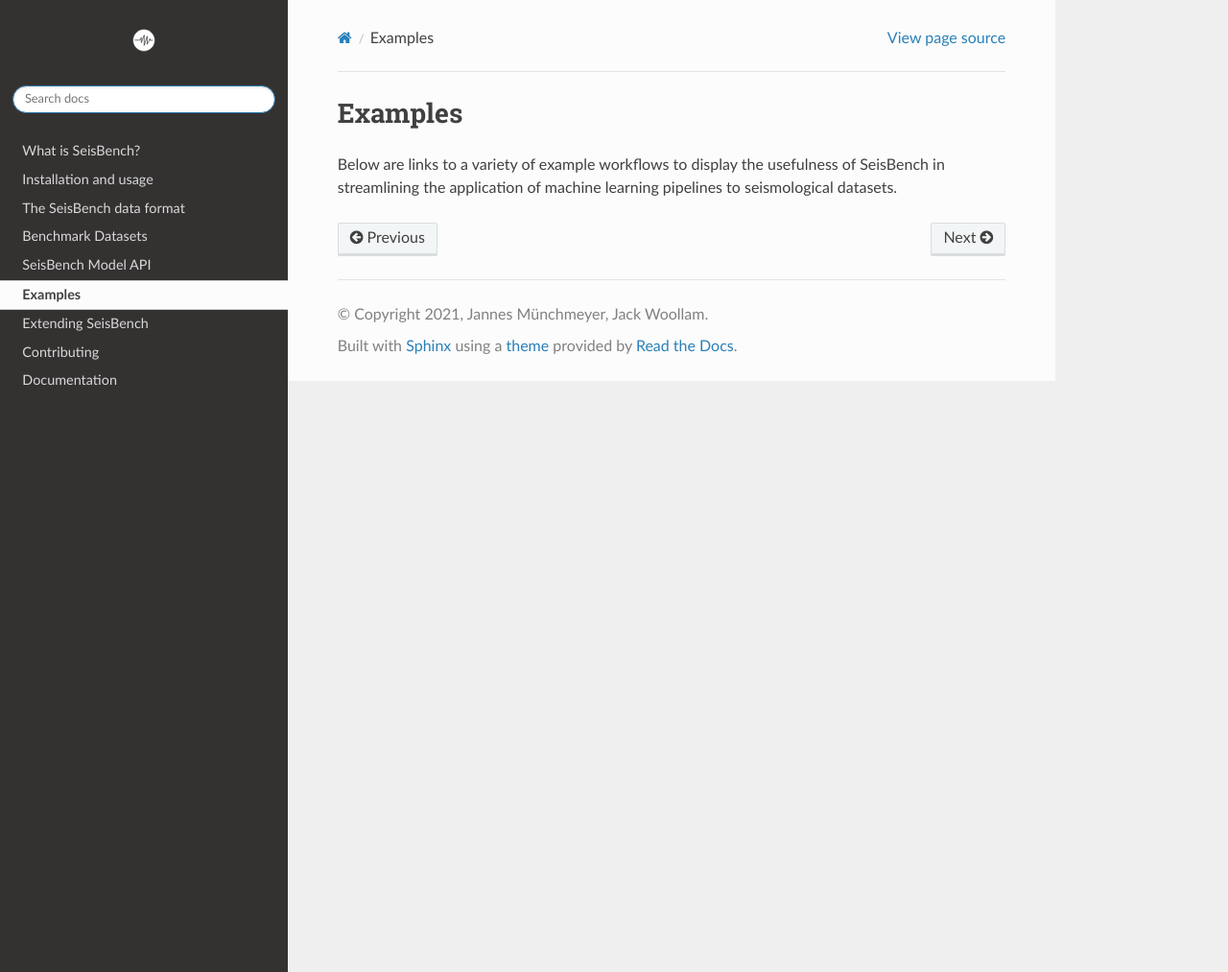
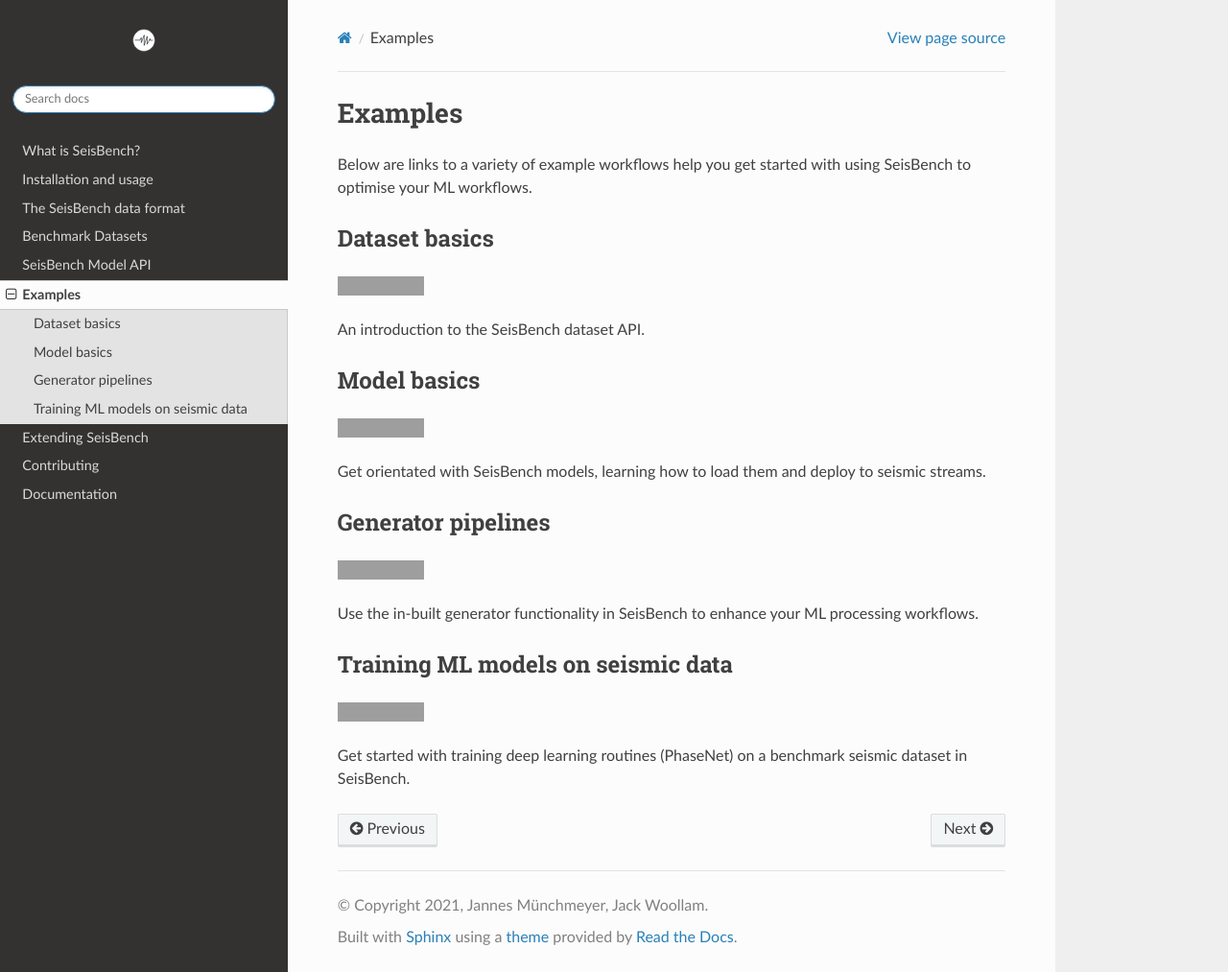
Before and after one commit to seisbench/seisbench, a Sphinx documentation site: the page built from docs/pages/examples.rst, in a window 1280 px wide and 1013 px high. Shown: the whole window at 96% size. Built offline with Sphinx 7.4.7 and the Read the Docs theme 2.0.0, drawn with Linux system fonts in a browser that asks for light colours; grey boxes are pictures that could not be loaded.

Commit message:
Add Colaboratory example links #6

```diff
--- a/docs/pages/examples.rst
+++ b/docs/pages/examples.rst
@@ -1,6 +1,65 @@
+.. _examples:
+
 Examples
 ========
 
-Below are links to a variety of example workflows to display
-the usefulness of SeisBench in streamlining the application of
-machine learning pipelines to seismological datasets.
+Below are links to a variety of example workflows help you get started with using
+SeisBench to optimise your ML workflows.
+
+.. _dataset_basics:
+
+Dataset basics
+--------------
+.. raw:: html
+
+    <embed>
+        <a href="https://colab.research.google.com/github/googlecolab/colabtools/blob/master/notebooks/colab-github-demo.ipynb">
+            <img src="https://colab.research.google.com/assets/colab-badge.svg" alt="Open In Colab"/>
+        </a>
+    </embed>
+
+An introduction to the SeisBench dataset API.
+
+
+.. _model_basics:
+
+Model basics
+------------
+.. raw:: html
+
+    <embed>
+        <a href="https://colab.research.google.com/github/googlecolab/colabtools/blob/master/notebooks/colab-github-demo.ipynb">
+            <img src="https://colab.research.google.com/assets/colab-badge.svg" alt="Open In Colab"/>
+        </a>
+    </embed>
+
+Get orientated with SeisBench models, learning how to load them and deploy to seismic streams.
+
+
+.. _generator_pipelines:
+
+Generator pipelines
+-------------------
+.. raw:: html
+
+    <embed>
+        <a href="https://colab.research.google.com/github/googlecolab/colabtools/blob/master/notebooks/colab-github-demo.ipynb">
+            <img src="https://colab.research.google.com/assets/colab-badge.svg" alt="Open In Colab"/>
+        </a>
+    </embed>
+
+Use the in-built generator functionality in SeisBench to enhance your ML processing workflows.
+
+
+
+Training ML models on seismic data
+----------------------------------
+.. raw:: html
+
+    <embed>
+        <a href="https://colab.research.google.com/github/googlecolab/colabtools/blob/master/notebooks/colab-github-demo.ipynb">
+            <img src="https://colab.research.google.com/assets/colab-badge.svg" alt="Open In Colab"/>
+        </a>
+    </embed>
+
+Get started with training deep learning routines (PhaseNet) on a benchmark seismic dataset in SeisBench.
```
